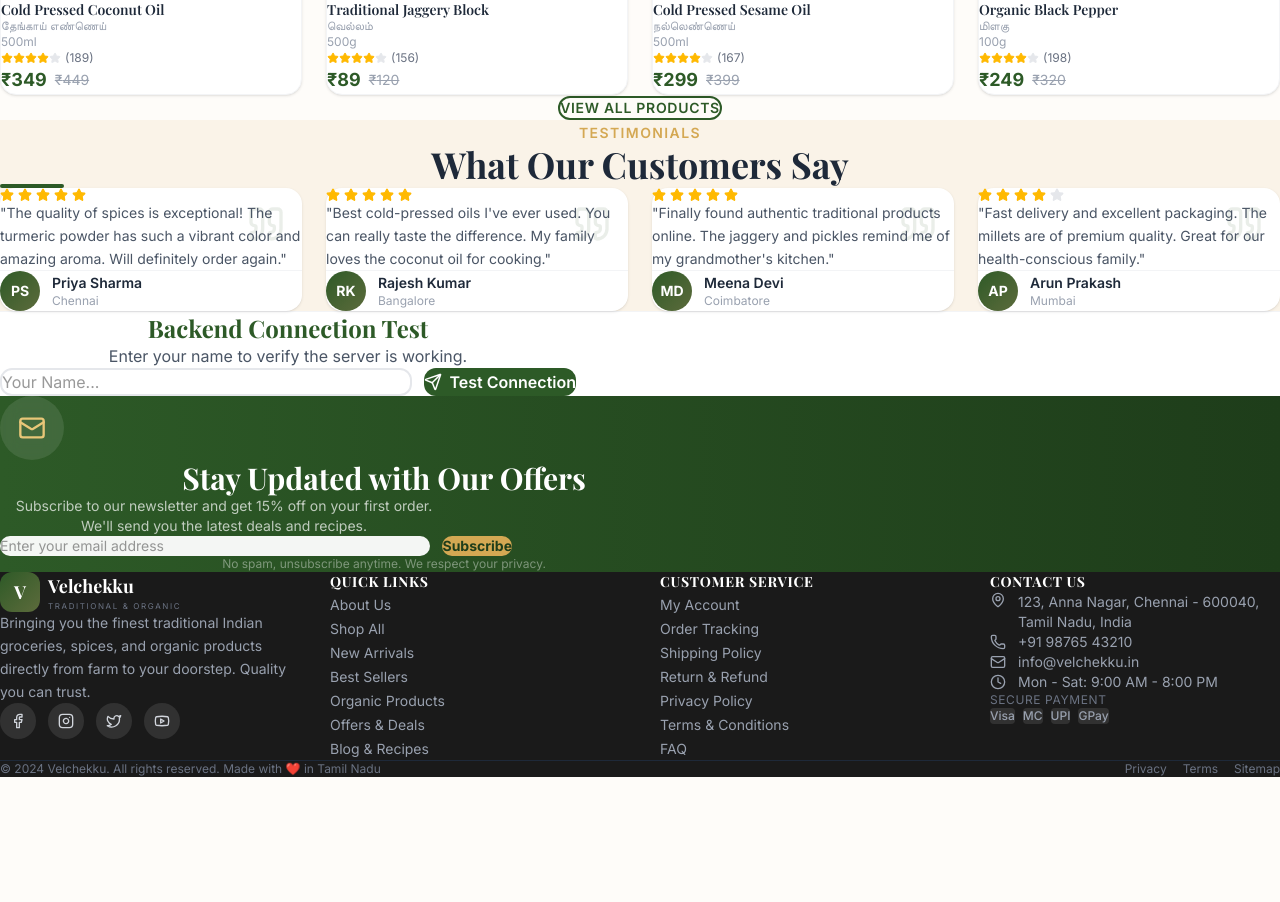
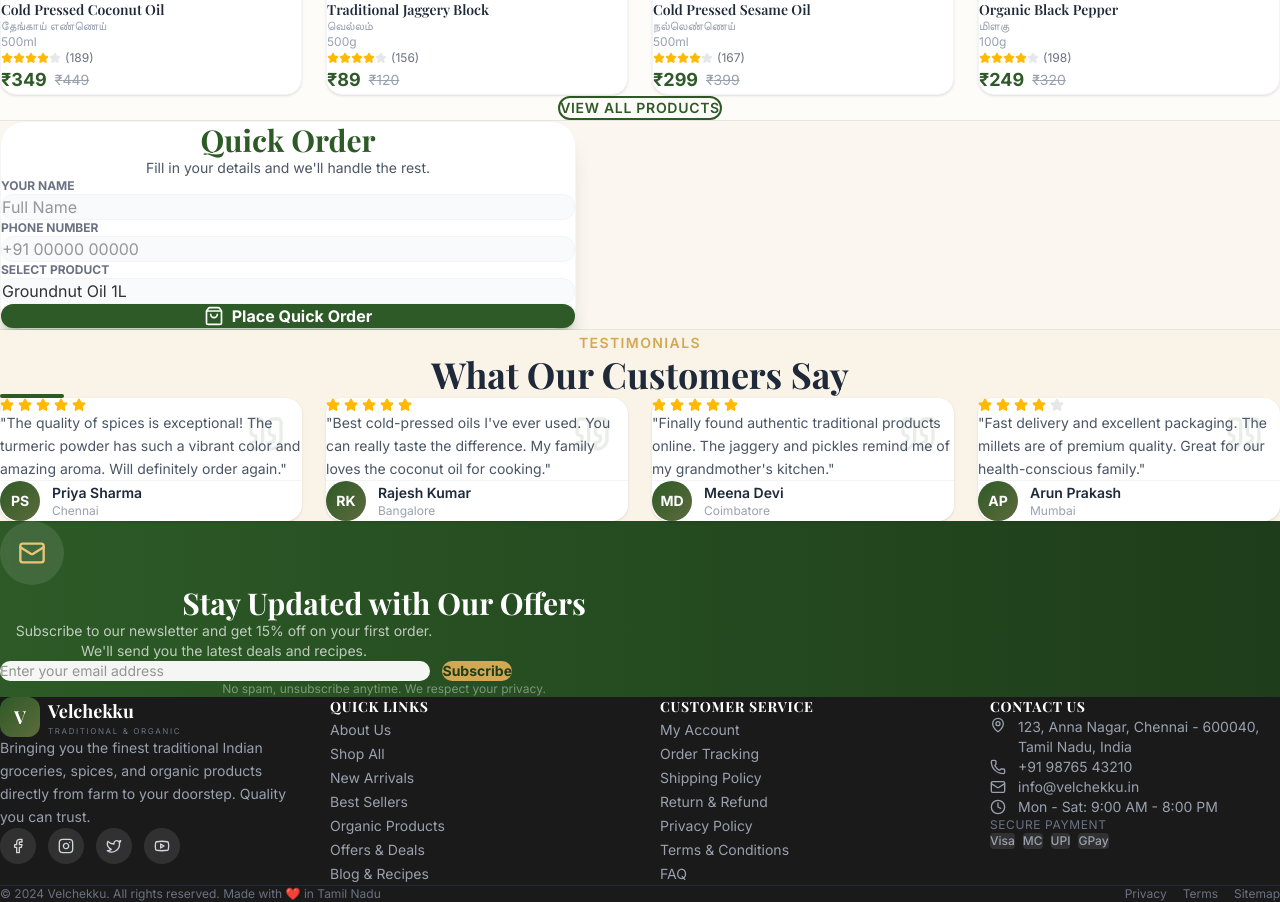
Before and after one commit to sheikmail24-gif/nalamoilorganic, a React (Vite) app: page / in a window 1280 px wide. Shown: the part 3688-4590 px from the top of the page. Before the commit the page ends 4465 px from the top, so only its background shows below. Built offline with nearby package versions, Linux system fonts and the light colour scheme.

Commit message:
Update App.tsx

```diff
--- a/src/App.tsx
+++ b/src/App.tsx
@@ -13,56 +13,103 @@
 import SearchOverlay from './components/SearchOverlay';
 import Notification from './components/Notification';
 import AdminDashboard from './components/AdminDashboard';
-import { Settings, Send } from 'lucide-react';
+import { Settings, ShoppingBag, Loader2 } from 'lucide-react';
 
-// --- New Backend Connection Component ---
-function BackendTest() {
-  const [userName, setUserName] = useState("");
-  const [serverMessage, setServerMessage] = useState("");
+// --- Professional Order Form (Connected to Supabase) ---
+function QuickOrderForm() {
+  const [formData, setFormData] = useState({ name: "", phone: "", product: "Groundnut Oil 1L" });
+  const [status, setStatus] = useState("");
   const [loading, setLoading] = useState(false);
 
-  const callBackend = async () => {
+  const handleOrder = async (e: React.FormEvent) => {
+    e.preventDefault();
     setLoading(true);
+    setStatus("");
+
     try {
-      // Calls your Vercel Function at /api/greet.js
-      const response = await fetch(`/api/greet?name=${userName}`);
+      const response = await fetch('/api/create-order', {
+        method: 'POST',
+        headers: { 'Content-Type': 'application/json' },
+        body: JSON.stringify(formData),
+      });
+
       const data = await response.json();
-      setServerMessage(data.message);
+      if (response.ok) {
+        setStatus("✅ Order received! We will call you soon.");
+        setFormData({ name: "", phone: "", product: "Groundnut Oil 1L" }); // Reset form
+      } else {
+        setStatus("❌ Error: " + data.error);
+      }
     } catch (error) {
-      setServerMessage("Error: Could not find backend API.");
+      setStatus("❌ Could not connect to the database.");
     } finally {
       setLoading(false);
     }
   };
 
   return (
-    <div className="py-16 bg-white border-t border-gray-100">
-      <div className="max-w-xl mx-auto px-4 text-center">
-        <h3 className="text-2xl font-bold text-[#2D5A27] mb-2">Backend Connection Test</h3>
-        <p className="text-gray-600 mb-6">Enter your name to verify the server is working.</p>
+    <div className="py-16 bg-[#FAF3E8]/50 border-y border-[#2D5A27]/10">
+      <div className="max-w-xl mx-auto px-4">
+        <div className="bg-white p-8 rounded-3xl shadow-xl border border-[#2D5A27]/5">
+          <div className="text-center mb-8">
+            <h3 className="text-3xl font-bold text-[#2D5A27] mb-2">Quick Order</h3>
+            <p className="text-gray-600 text-sm">Fill in your details and we'll handle the rest.</p>
+          </div>
 
-        <div className="flex flex-col sm:flex-row gap-3 justify-center">
-          <input
-            type="text"
-            className="border-2 border-gray-200 p-3 rounded-xl outline-none focus:border-[#2D5A27] transition-all flex-1"
-            placeholder="Your Name..."
-            value={userName}
-            onChange={(e) => setUserName(e.target.value)}
-          />
-          <button
-            onClick={callBackend}
-            disabled={loading}
-            className="bg-[#2D5A27] text-white px-8 py-3 rounded-xl hover:bg-[#234a1f] transition-all flex items-center justify-center gap-2 font-semibold disabled:opacity-50"
-          >
-            {loading ? "Connecting..." : <><Send size={18} /> Test Connection</>}
-          </button>
+          <form onSubmit={handleOrder} className="space-y-4">
+            <div>
+              <label className="block text-xs font-bold uppercase text-gray-500 mb-1 ml-1">Your Name</label>
+              <input
+                className="w-full p-4 rounded-xl border border-gray-100 bg-gray-50 focus:bg-white focus:ring-2 focus:ring-[#2D5A27] outline-none transition-all"
+                placeholder="Full Name"
+                value={formData.name}
+                onChange={(e) => setFormData({...formData, name: e.target.value})}
+                required
+              />
+            </div>
+
+            <div>
+              <label className="block text-xs font-bold uppercase text-gray-500 mb-1 ml-1">Phone Number</label>
+              <input
+                type="tel"
+                className="w-full p-4 rounded-xl border border-gray-100 bg-gray-50 focus:bg-white focus:ring-2 focus:ring-[#2D5A27] outline-none transition-all"
+                placeholder="+91 00000 00000"
+                value={formData.phone}
+                onChange={(e) => setFormData({...formData, phone: e.target.value})}
+                required
+              />
+            </div>
+
+            <div>
+              <label className="block text-xs font-bold uppercase text-gray-500 mb-1 ml-1">Select Product</label>
+              <select
+                className="w-full p-4 rounded-xl border border-gray-100 bg-gray-50 outline-none appearance-none cursor-pointer"
+                value={formData.product}
+                onChange={(e) => setFormData({...formData, product: e.target.value})}
+              >
+                <option>Groundnut Oil 1L</option>
+                <option>Coconut Oil 1L</option>
+                <option>Sesame Oil 1L</option>
+                <option>Organic Ghee 500ml</option>
+              </select>
+            </div>
+
+            <button
+              type="submit"
+              disabled={loading}
+              className="w-full bg-[#2D5A27] text-white py-4 rounded-xl font-bold hover:bg-[#234a1f] transition-all flex items-center justify-center gap-2 shadow-lg shadow-[#2D5A27]/20 disabled:opacity-50"
+            >
+              {loading ? <Loader2 className="animate-spin" /> : <ShoppingBag size={20} />}
+              {loading ? "Processing..." : "Place Quick Order"}
+            </button>
+          </form>
+
+          {status && (
+            <div className={`mt-6 p-4 rounded-xl text-center font-medium ${status.includes('✅') ? 'bg-green-50 text-green-700' : 'bg-red-50 text-red-700'}`}>
+              {status}
+            </div>
+          )}
         </div>
-
-        {serverMessage && (
-          <div className="mt-6 p-4 bg-[#FAF3E8] rounded-lg border border-[#2D5A27]/20 text-[#2D5A27] font-medium animate-bounce">
-            {serverMessage}
-          </div>
-        )}
       </div>
     </div>
   );
@@ -129,11 +176,10 @@
             limit={4}
           />
 
+          {/* Quick Order Form replaces the Backend Test */}
+          <QuickOrderForm />
+
           <Testimonials />
-
-          {/* We added the Backend Test here */}
-          <BackendTest />
-
           <Newsletter />
         </main>
 
```
